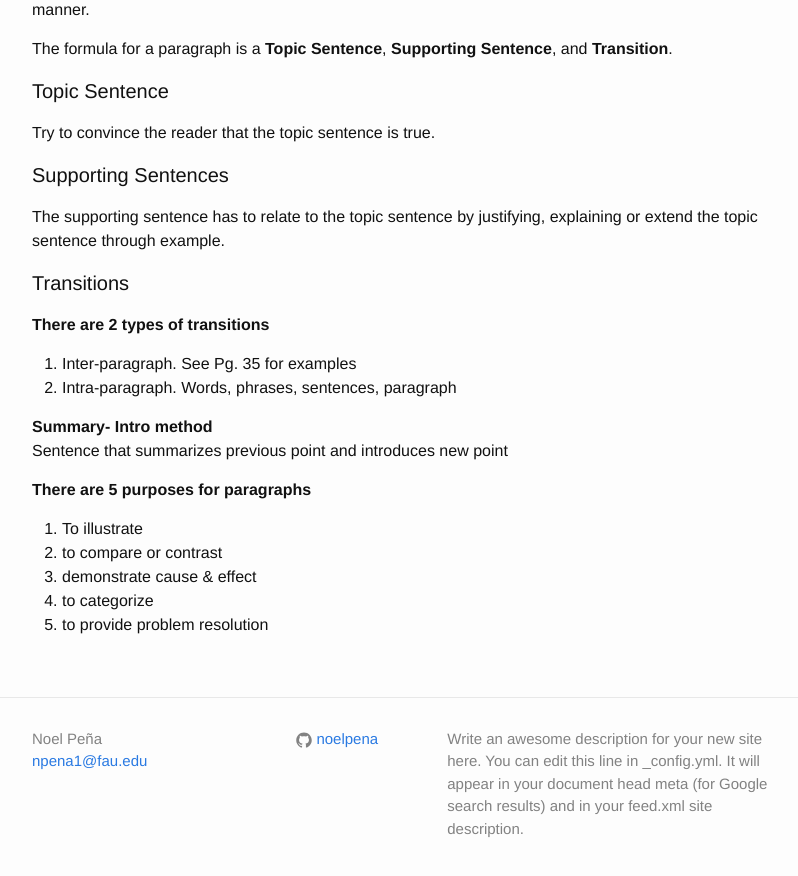
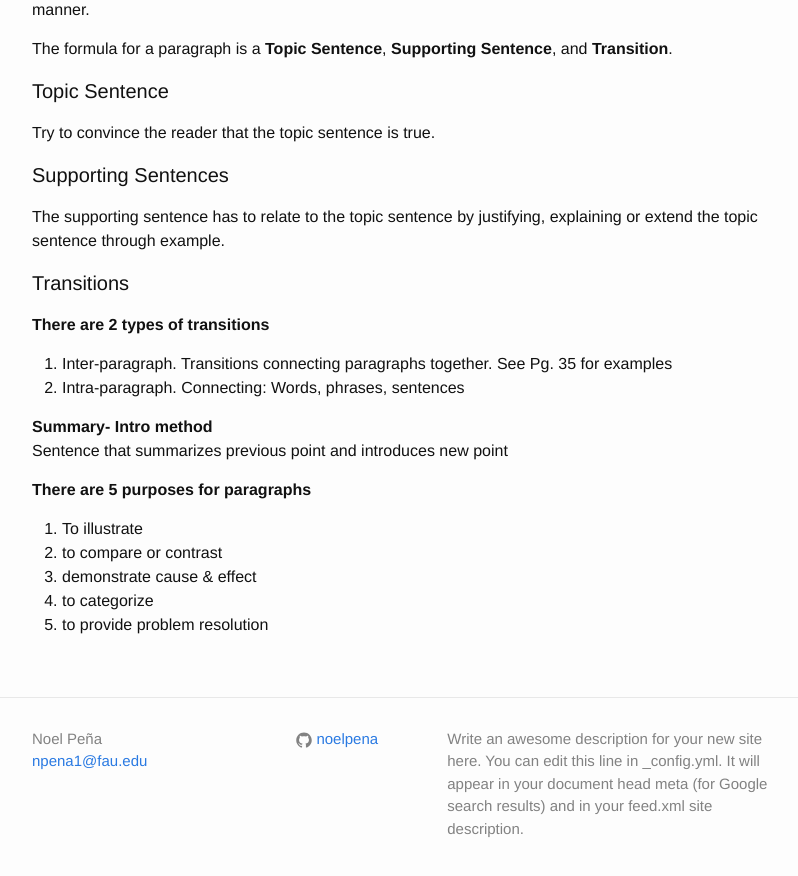
Before and after one commit to noelpena/noelpena.github.io, a Jekyll site: the page built from GEB3213/_posts/2015-01-28-GEB-Chapter-4.md, in a window 1280 px wide and 900 px high, scrolled down 4638 px. Shown: the top 876 px of the window, without its empty margins (238-1036 px from the left). Built offline with Jekyll 4.4.1, drawn with Linux system fonts in a browser that asks for light colours.

Commit message:
Update to Chapter 4

```diff
--- a/GEB3213/_posts/2015-01-28-GEB-Chapter-4.md
+++ b/GEB3213/_posts/2015-01-28-GEB-Chapter-4.md
@@ -181,8 +181,8 @@ The supporting sentence has to relate to the topic sentence by justifying, expla
 
 **There are 2 types of transitions**
 
-1. Inter-paragraph. See Pg. 35 for examples
-2. Intra-paragraph. Words, phrases, sentences, paragraph
+1. Inter-paragraph. Transitions connecting paragraphs together. See Pg. 35 for examples
+2. Intra-paragraph. Connecting: Words, phrases, sentences
 
 **Summary- Intro method**<br>
 Sentence that summarizes previous point and introduces new point
```
